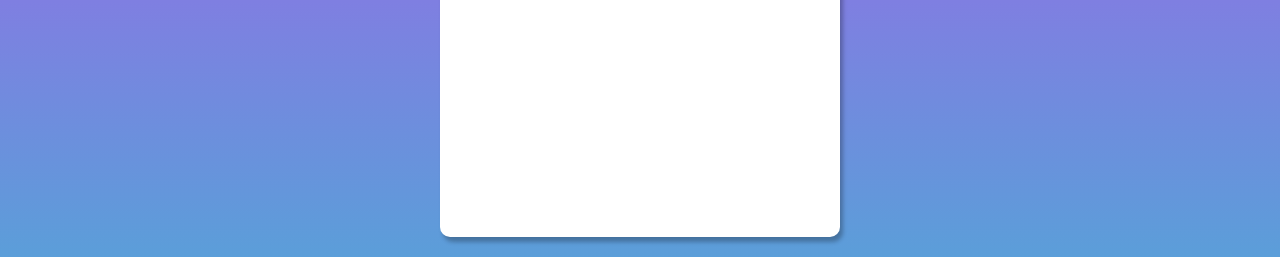
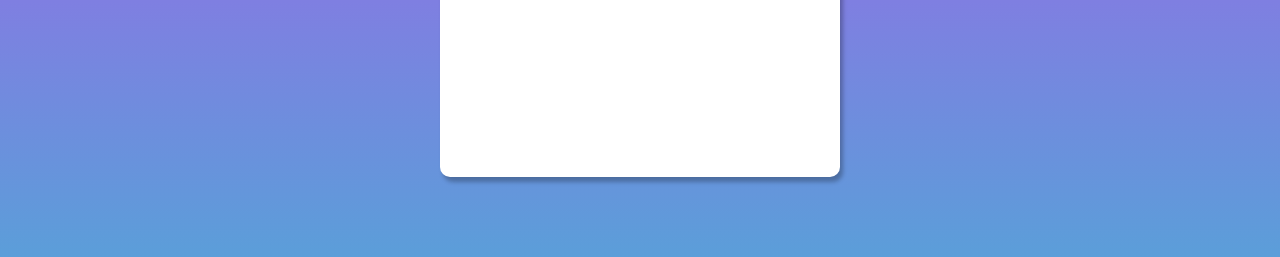
Before and after one commit to MuelTec/login, a plain HTML site: page index.html in a window 1280 px wide. Shown: the part 543-800 px from the top of the page. Drawn offline with Linux system fonts and the light colour scheme.

Commit message:
Update style.css

```diff
--- a/style.css
+++ b/style.css
@@ -18,7 +18,7 @@ body {
 
 div {
     background-color: white;
-    height: 95vh;
+    height: 80vh;
     width: 400px;
     border-radius: 10px;
     box-shadow: 3px 5px 4px rgba(0, 0, 0, 0.267);
```
